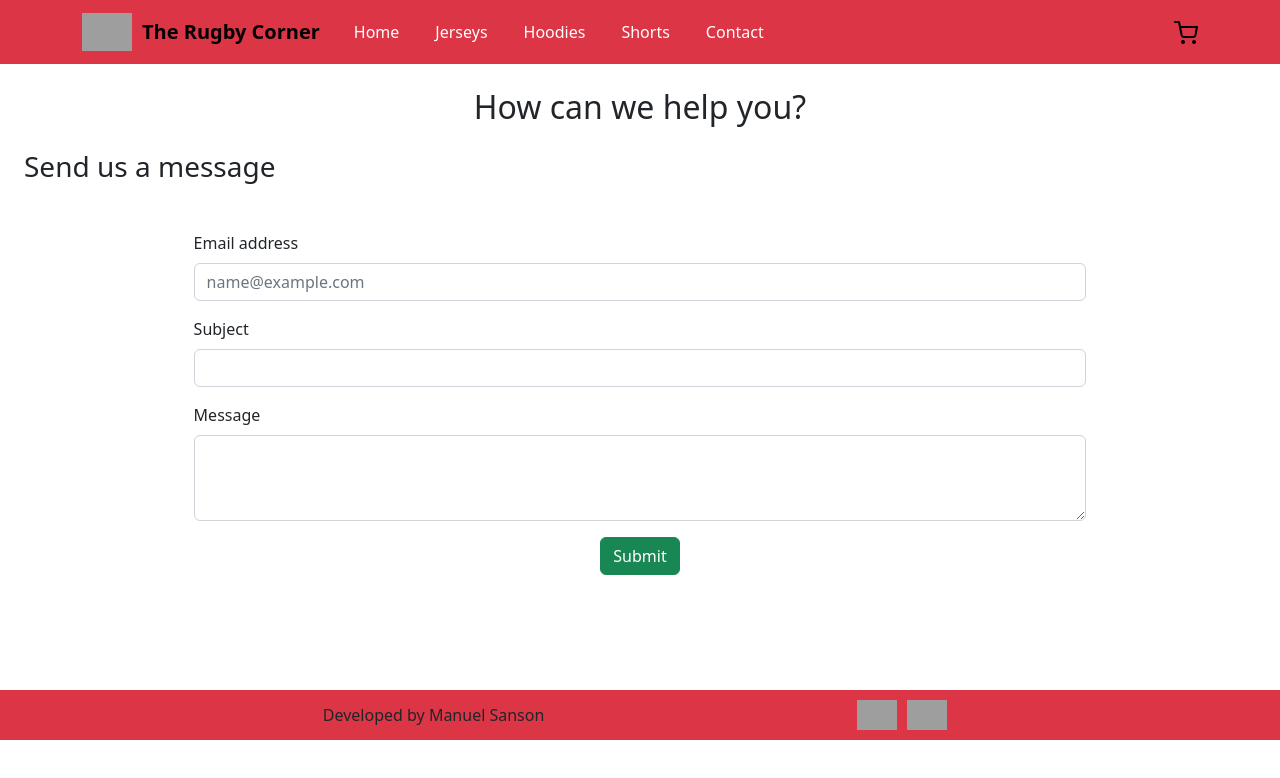
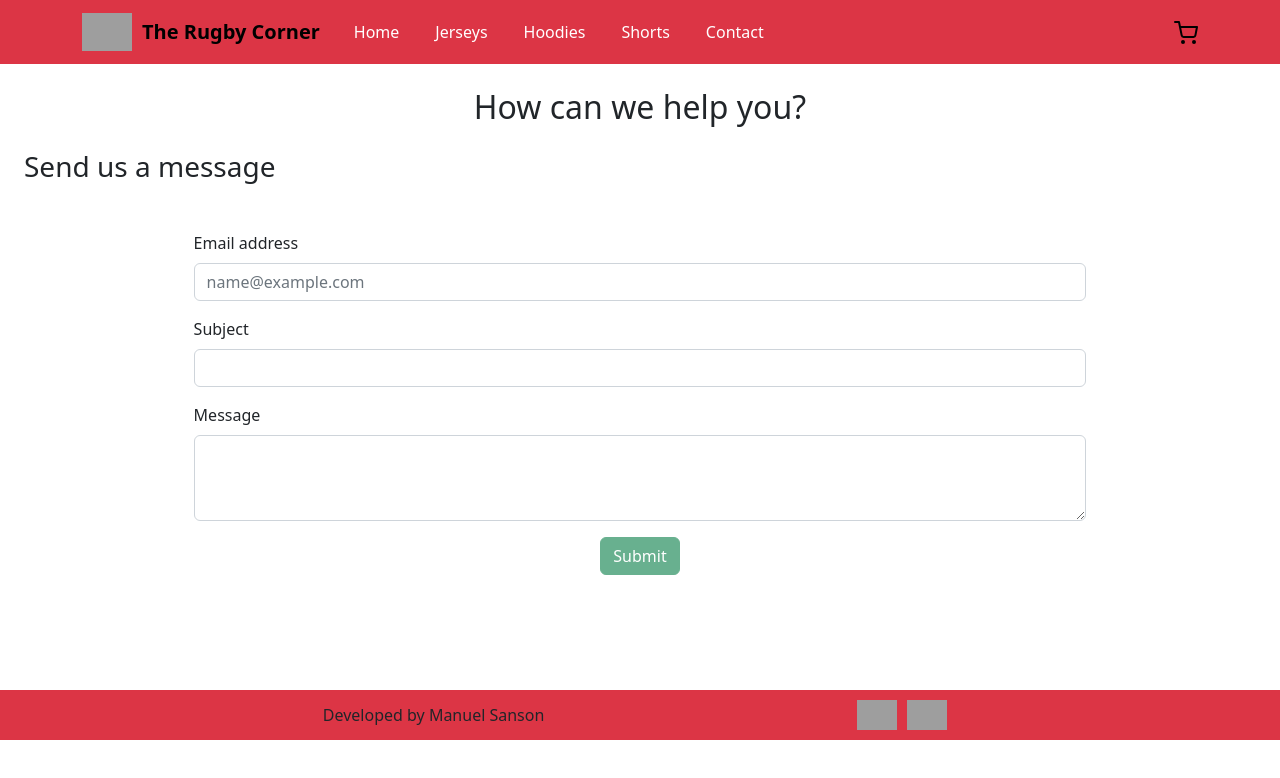
Before and after one commit to ManuelSanson/ecommerceProject, a React (Create React App) app: page /ecommerceProject/contact in a window 1280 px wide. Shown: the top 778 px of the page. Built offline with nearby package versions, Linux system fonts and the light colour scheme; grey boxes are pictures that could not be loaded.

Commit message:
change disabled button

```diff
--- a/src/components/Contact/Contact.js
+++ b/src/components/Contact/Contact.js
@@ -10,7 +10,6 @@ const Contact = () => {
 
     const submitMessage = (e) => {
         e.preventDefault();
-        if (emailAddress !== '' && subject !== '' && message !== '') {
         Swal.fire({
             position: 'center',
             icon: 'success',
@@ -21,16 +20,9 @@ const Contact = () => {
         setEmailAddress('');
         setSubject('');
         setMessage('');
-        } else {
-            Swal.fire({
-                position: 'center',
-                icon: 'error',
-                title: 'Please fill out all fields',
-                showConfirmButton: false,
-                timer: 1500
-            })
     }
-    }
+
+    const isDisabled = emailAddress === '' || subject === '' || message === '';
 
     return (
         <main>
@@ -53,7 +45,7 @@ const Contact = () => {
                 </Form>
             </Container>
             <div className="mb-2 text-center">
-                <Button onClick={submitMessage} variant="success" type="submit">
+                <Button disabled={isDisabled} onClick={submitMessage} variant="success" type="submit">
                     Submit
                 </Button>
             </div>
```
Lines whose indentation alone changed are shown as unchanged.
